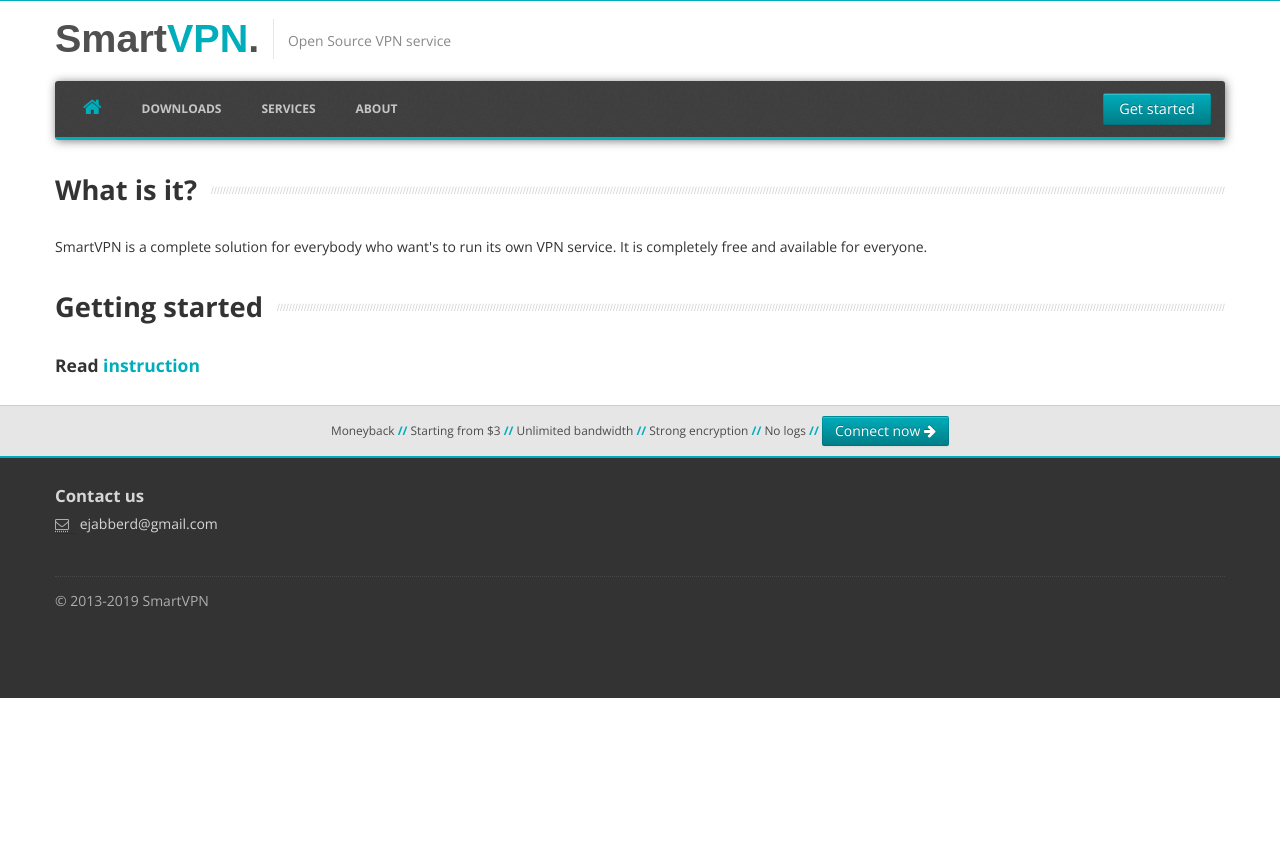
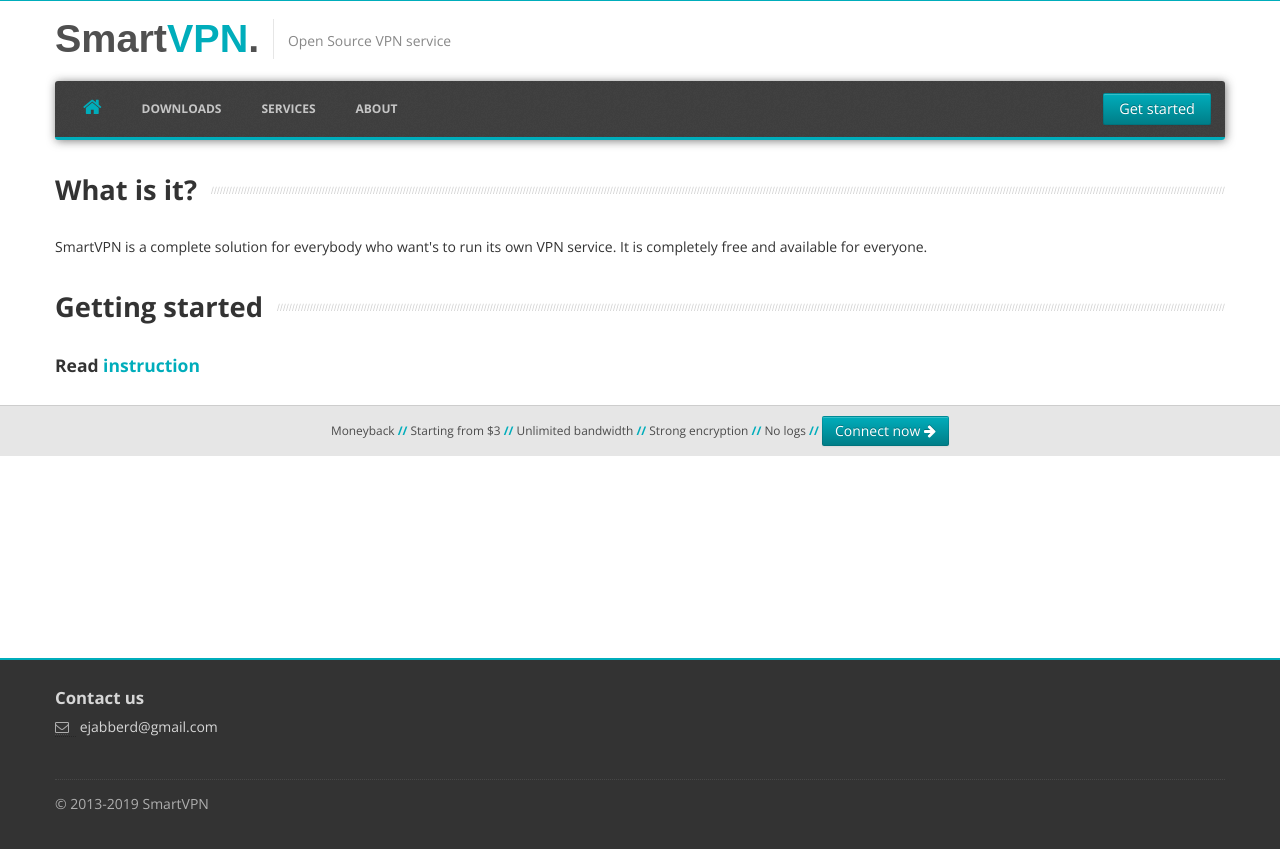
Before and after one commit to Mehonoshin/smartvpn, a Jekyll site: the page built from index.html, in a window 1280 px wide. Shown: the top 849 px of the page. Built offline with Jekyll 4.4.1, drawn with Linux system fonts in a browser that asks for light colours; some web fonts are replaced.

Commit message:
The footer is always at the bottom of the page

```diff
--- a/_layouts/default.html
+++ b/_layouts/default.html
@@ -44,12 +44,14 @@
 
   <body class="page page-index-static">
       {% include header.html %}
+      <main>
       <div id="content">
         <div class="container">
           {{ content }}
         </div>
       </div>
       {% include content_below.html %}
+    </main>
       {% include footer.html %}
   </body>
 </html>
--- a/css/custom-style.css
+++ b/css/custom-style.css
@@ -30,6 +30,18 @@
  * 1. General Elements
  *--------------------------------------------------
  */
+
+
+html,
+body {
+  display: flex;
+  flex-direction: column;
+  min-height: 100vh;
+}
+
+main {
+  flex-grow: 1;
+}
 #navigation {
   /* 1. Navigation wrapper */
 }
@@ -44,6 +56,10 @@
 }
 #footer {
   /* 5. Footer wrapper */
+
+}
+footer{
+  flex-shrink: 0;
 }
 /*
  * --------------------------------------------------
```
Also changed, not shown: Gemfile.lock. Lines whose indentation alone changed are shown as unchanged.
